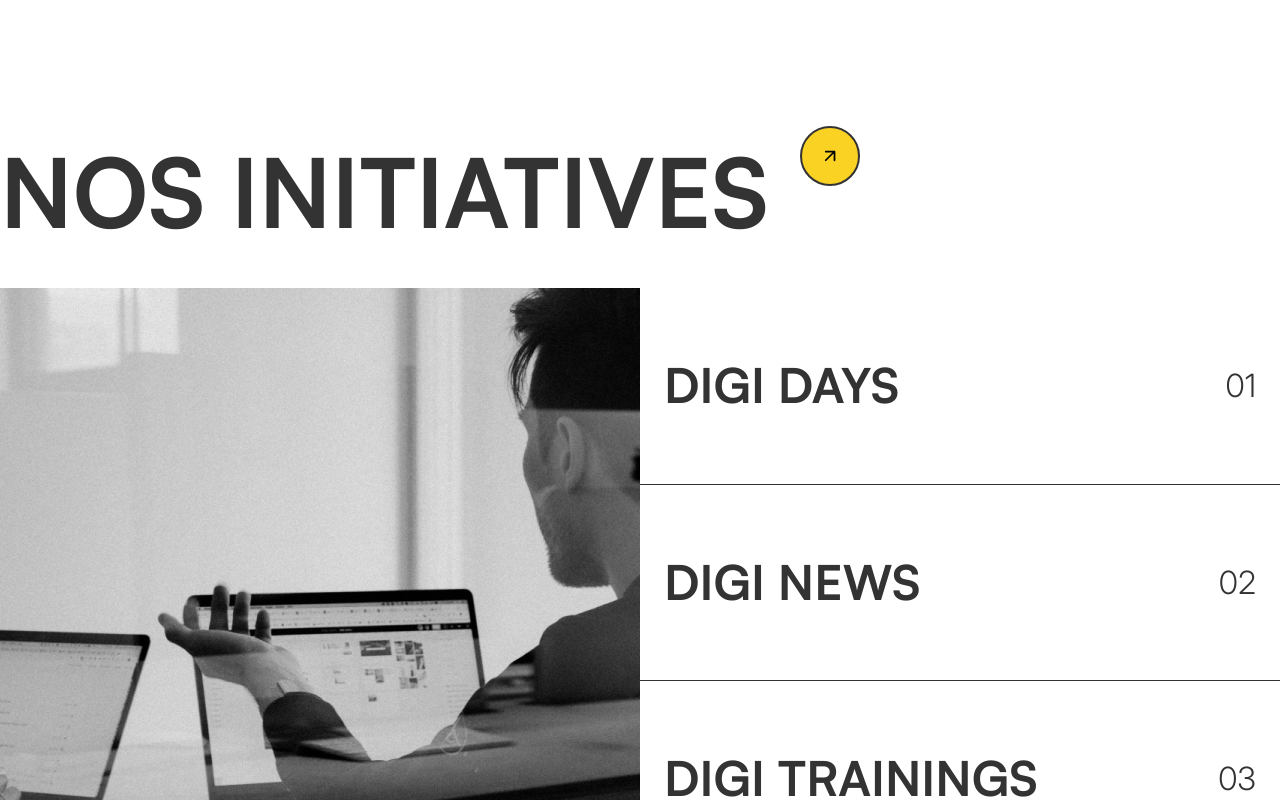
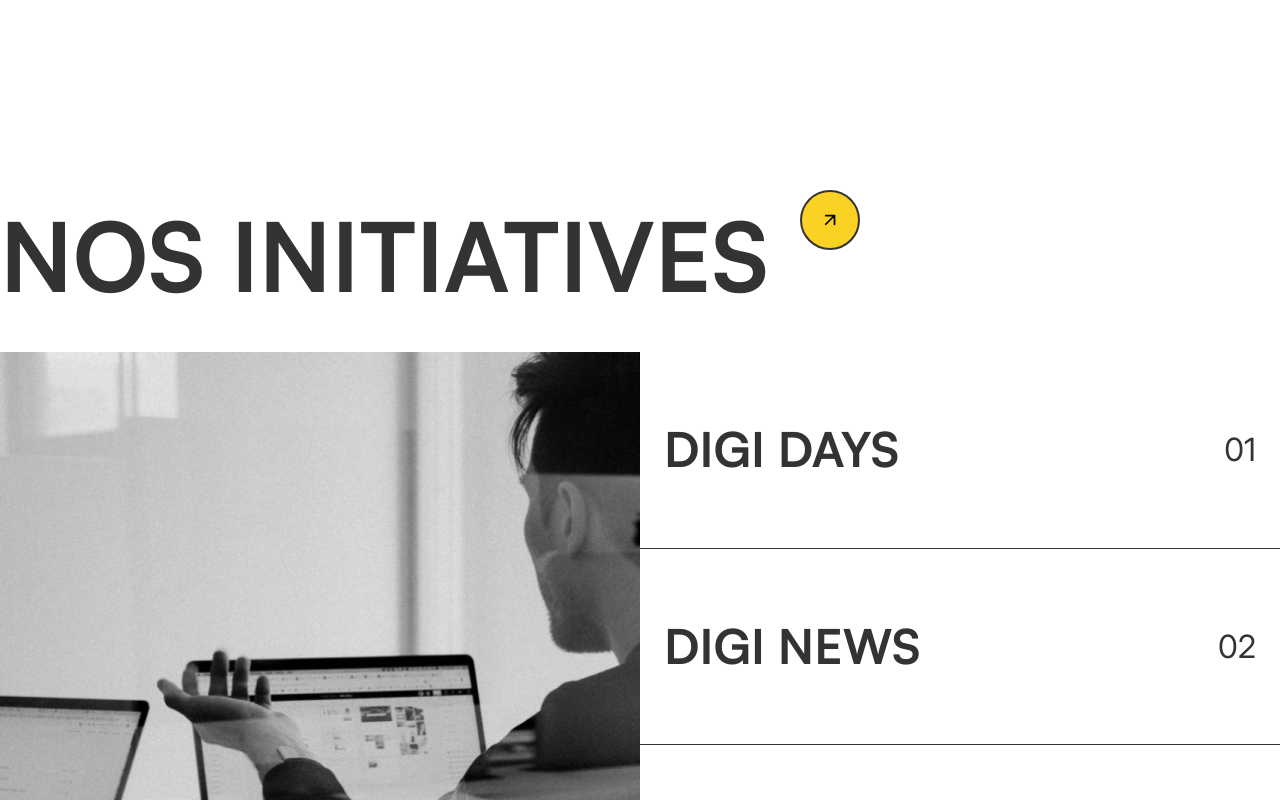
Before and after one commit to ambrekouitini/digiportal, a React (Create React App) app: page / in a window 1280 px wide. Shown: the part 5753-6553 px from the top of the page. Built offline with nearby package versions, Linux system fonts and the light colour scheme.

Commit message:
:lipstick: Style update of index page

```diff
--- a/src/components/home/Initiatives.js
+++ b/src/components/home/Initiatives.js
@@ -1,4 +1,4 @@
-import React, { useState } from 'react';
+import React, { useState, useEffect } from 'react';
 import '../../styles/home/initiatives.scss';
 
 // Importation des images
@@ -40,13 +40,37 @@ const Initiatives = () => {
     ]);
 
     const [selectedInitiative, setSelectedInitiative] = useState(null);
+    const [hoveredInitiative, setHoveredInitiative] = useState(null);
+    const [imageVisible, setImageVisible] = useState(false);
 
-    const handleInitiativeClick = (initiative) => {
-        setSelectedInitiative(initiative);
+    useEffect(() => {
+        if (selectedInitiative) {
+            setTimeout(() => setImageVisible(true), 300);
+        } else {
+            setImageVisible(false);
+        }
+    }, [selectedInitiative]);
+
+    const handleInitiativeClick = (initiative, index) => {
+        setSelectedInitiative({ ...initiative, index });
     };
 
     const handleClose = () => {
         setSelectedInitiative(null);
+    };
+
+    const handleMouseEnter = (initiative) => {
+        setHoveredInitiative(initiative);
+    };
+
+    const handleMouseLeave = () => {
+        setHoveredInitiative(null);
+    };
+
+    const getPositionClass = (index) => {
+        if (index === 0) return 'top';
+        if (index === initiatives.length - 1) return 'bottom';
+        return 'middle';
     };
 
     return (
@@ -60,13 +84,14 @@ const Initiatives = () => {
             <div className="initiativesContent">
                 <div className="containerLeft">
                     <img
-                        src={selectedInitiative ? selectedInitiative.image : initiatives[0].image}
-                        alt={selectedInitiative ? selectedInitiative.title : initiatives[0].title}
+                        src={hoveredInitiative ? hoveredInitiative.image : (selectedInitiative ? selectedInitiative.image : initiatives[0].image)}
+                        alt={hoveredInitiative ? hoveredInitiative.title : (selectedInitiative ? selectedInitiative.title : initiatives[0].title)}
+                        className={imageVisible ? 'visible' : ''}
                     />
                 </div>
                 <div className="containerRight">
                     {selectedInitiative ? (
-                        <div className="singleCard expanded">
+                        <div className={`singleCard expanded active ${getPositionClass(selectedInitiative.index)}`}>
                             <div className="cardHeader">
                                 <h3>{selectedInitiative.title}</h3>
                                 <button onClick={handleClose}></button>
@@ -77,17 +102,23 @@ const Initiatives = () => {
                         initiatives.map((initiative, index) => (
                             <div
                                 key={index}
-                                className="singleCard"
-                                onClick={() => handleInitiativeClick(initiative)}
+                                className={`singleCard ${getPositionClass(index)}`}
+                                onClick={() => handleInitiativeClick(initiative, index)}
+                                onMouseEnter={() => handleMouseEnter(initiative)}
+                                onMouseLeave={handleMouseLeave}
                             >
-                                <h3>{initiative.title}</h3>
-                                <span>{initiative.number}</span>
+                                <div className="cardContent">
+                                    <h3>{initiative.title}</h3>
+                                    <div className="numberContainer">
+                                        <span className="number">{initiative.number}</span>
+                                        <div className="plusButton"></div>
+                                    </div>
+                                </div>
                             </div>
                         ))
                     )}
                 </div>
             </div>
-            <a href="#"></a>
         </section>
     );
 };
--- a/src/styles/home/contributions.scss
+++ b/src/styles/home/contributions.scss
@@ -59,6 +59,7 @@
                 padding: 20px;
                 box-sizing: border-box;
                 gap: 64px;
+                transition: transform 0.3s ease-in-out;
 
                 span {
                     @include style.textS();
@@ -77,7 +78,7 @@
 
             .hoverContent {
                 position: absolute;
-                top: 0;
+                bottom: 0;
                 left: 0;
                 width: 100%;
                 height: 100%;
@@ -105,8 +106,13 @@
                 }
             }
 
-            &:hover .hoverContent {
-                transform: translateY(0);
+            &:hover {
+                .imageWrapper {
+                    transform: translateY(-100%);
+                }
+                .hoverContent {
+                    transform: translateY(0);
+                }
             }
         }
 
@@ -116,10 +122,25 @@
             justify-content: center;
             align-items: center;
             padding: 32px;
-            transition: background-color 1s ease;
+            position: relative;
+            overflow: hidden;
+
+            &::before {
+                content: '';
+                position: absolute;
+                top: 0;
+                left: 0;
+                width: 100%;
+                height: 0;
+                background-color: style.$yellow;
+                transition: height 0.5s ease;
+                z-index: 1;
+            }
 
             &:hover {
-                background-color: style.$yellow;
+                &::before {
+                    height: 100%;
+                }
                 a {
                     color: style.$gray;
                 }
@@ -131,6 +152,8 @@
                 text-decoration: none;
                 transition: color 0.3s ease;
                 text-decoration: underline;
+                position: relative;
+                z-index: 2;
             }
         }
     }
--- a/src/styles/home/equipe.scss
+++ b/src/styles/home/equipe.scss
@@ -2,7 +2,7 @@
 @use "../reset";
 
 .equipe {
-    padding: 64px 0;
+    padding: 96px 0;
 
     .equipeText {
         position: relative;
@@ -57,6 +57,7 @@
             .titleDiv {
                 opacity: 1;
                 transform: scaleY(1);
+                transition: all 0.5s ease;
             }
         }
     }
--- a/src/styles/home/initiatives.scss
+++ b/src/styles/home/initiatives.scss
@@ -1,5 +1,32 @@
 @use "../style" as style;
 @use "../reset";
+
+@keyframes expandFromTop {
+    from {
+        clip-path: inset(0 0 100% 0);
+    }
+    to {
+        clip-path: inset(0 0 0 0);
+    }
+}
+
+@keyframes expandFromBottom {
+    from {
+        clip-path: inset(100% 0 0 0);
+    }
+    to {
+        clip-path: inset(0 0 0 0);
+    }
+}
+
+@keyframes expandFromMiddle {
+    from {
+        clip-path: inset(50% 0 50% 0);
+    }
+    to {
+        clip-path: inset(0 0 0 0);
+    }
+}
 
 .initiatives {
     display: flex;
@@ -8,6 +35,7 @@
     padding: 48px 0;
     max-width: 1280px;
     margin: auto;
+
     .initiativesText {
         display: flex;
         flex-direction: column;
@@ -38,14 +66,16 @@
         .containerLeft {
             img {
                 width: 100%;
-                height: auto;
+                height: 100%;
                 object-fit: cover;
+                transition: opacity 0.3s ease;
             }
         }
 
         .containerRight {
             display: grid;
             grid-template-columns: 1fr;
+            position: relative; // Ajout pour le positionnement absolu des cartes étendues
 
             .singleCard {
                 @include style.flex();
@@ -53,29 +83,62 @@
                 padding: 24px;
                 border-bottom: 1px solid style.$gray;
                 transition: all 0.3s ease;
+                overflow: hidden;
+
+                .cardContent {
+                    display: flex;
+                    justify-content: space-between;
+                    align-items: center;
+                    width: 100%;
+                    transform: translateX(0);
+                    transition: transform 0.3s ease;
+                }
 
                 &:hover {
                     background-color: style.$gray;
+
+                    .cardContent {
+                        transform: translateX(10px);
+                    }
 
                     h3 {
                         color: style.$white;
                     }
 
-                    span {
-                        color: style.$white;
+                    .numberContainer {
+                        .number {
+                            display: none;
+                        }
+                        .plusButton {
+                            display: flex;
+                        }
                     }
                 }
 
                 h3 {
                     @include style.titleM();
+                    transition: color 0.3s ease;
                 }
 
-                span {
-                    @include style.textM();
-                    font-weight: 300;
+                .numberContainer {
+                    position: relative;
+
+                    .number {
+                        @include style.textM();
+                        transition: opacity 0.3s ease;
+                    }
+
+                    .plusButton {
+                        @include style.plusButton();
+                        display: none;
+                        transition: opacity 0.3s ease;
+                    }
                 }
 
                 &.expanded {
+                    position: absolute;
+                    left: 0;
+                    right: 0;
                     height: 100%;
                     display: flex;
                     flex-direction: column;
@@ -83,6 +146,24 @@
                     justify-content: flex-start;
                     gap: 32px;
                     background-color: style.$gray;
+                    animation-duration: 0.4s;
+                    animation-fill-mode: forwards;
+
+                    &.top {
+                        top: 0;
+                        animation-name: expandFromTop;
+                    }
+
+                    &.bottom {
+                        bottom: 0;
+                        animation-name: expandFromBottom;
+                    }
+
+                    &.middle {
+                        top: 50%;
+                        transform: translateY(-50%);
+                        animation-name: expandFromMiddle;
+                    }
 
                     .cardHeader {
                         width: 100%;
--- a/src/styles/home/ressources.scss
+++ b/src/styles/home/ressources.scss
@@ -5,7 +5,7 @@
     display: flex;
     flex-direction: column;
     gap: 32px;
-    padding: 64px 0;
+    padding: 64px 0 128px 0;
 
     .ressourcesText{
         max-width: 1280px;
--- a/src/styles/style.scss
+++ b/src/styles/style.scss
@@ -174,6 +174,25 @@ $white: #FFFFFF;
     }
 }
 
+
+@mixin plusButton(){
+  @include simpleButton();
+
+  &:before{
+      content: '';
+      background-image: url('../assets/images/plus.png');
+      background-size: 100%;
+      background-repeat: no-repeat;
+      background-position: center;
+      width: 12px;
+      height: 12px;
+  }
+
+  &:hover{
+      background: $white;
+  }
+}
+
 @mixin textButton($text){
     @include simpleButton();
     width: fit-content;
```
Also changed, not shown: src/assets/images/plus.png (added), src/pages/home.js (line endings or trailing spaces).
